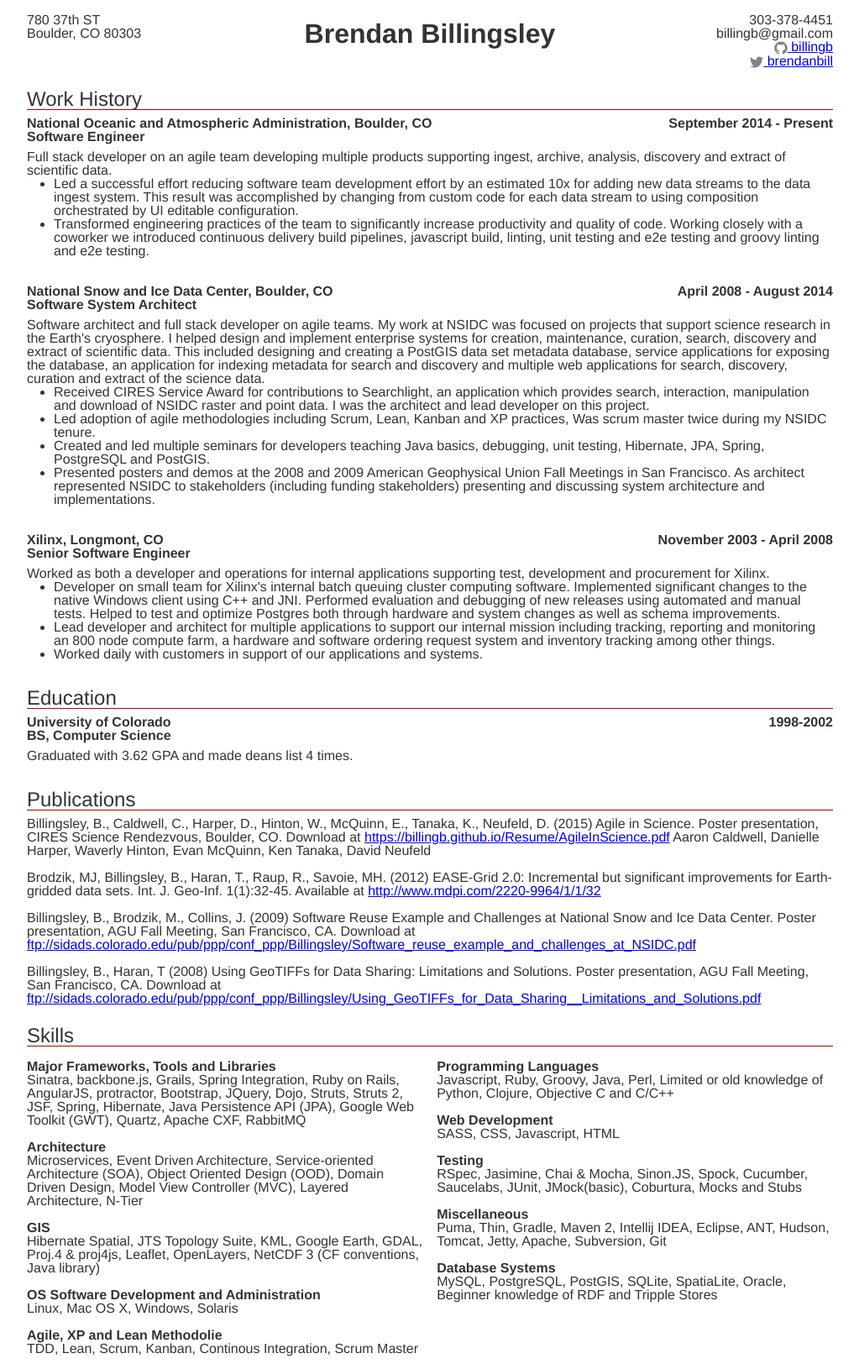
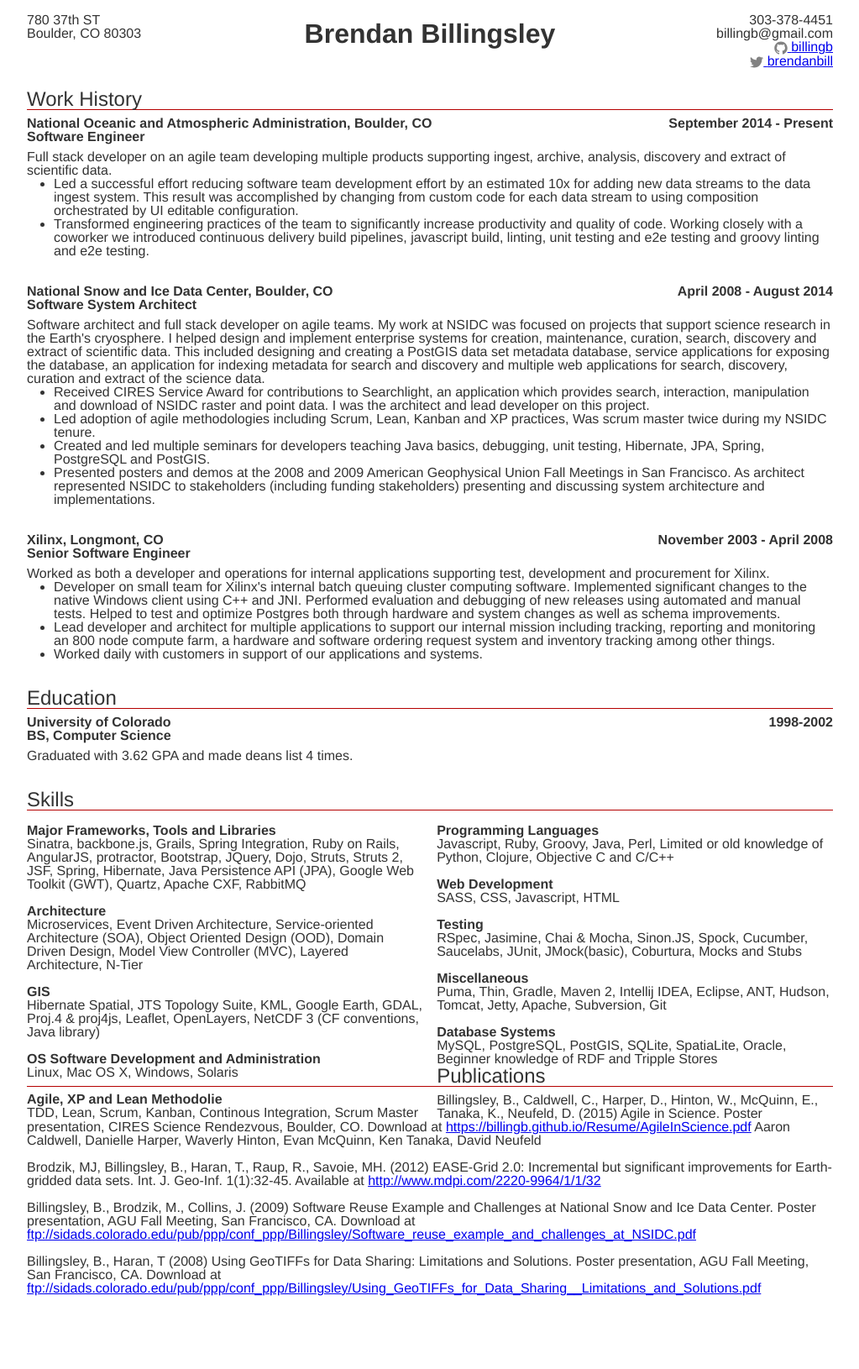
Before and after one commit to billingb/billingb.github.io, a Jekyll site: the page built from resume/index.html, in a window 1280 px wide. Shown: the whole page at 84% size, without its empty margins (104-1127 px from the left). Built offline with Jekyll 4.4.1, drawn with Linux system fonts in a browser that asks for light colours; nearby versions of some CDN libraries; library files that are not in the unit come from our copies; after the commit the page ends 1574 px from its top, so only the background shows below that; part of the change alters nothing that is shown.

```diff
--- a/_data/resume/sections.yaml
+++ b/_data/resume/sections.yaml
@@ -4,8 +4,8 @@
 - header: Education
   include: education.html
 
+- header: Skills
+  include: technical-skills.html
+
 - header: Publications
   include: publications.html
-
-- header: Skills
-  include: technical-skills.html
```
